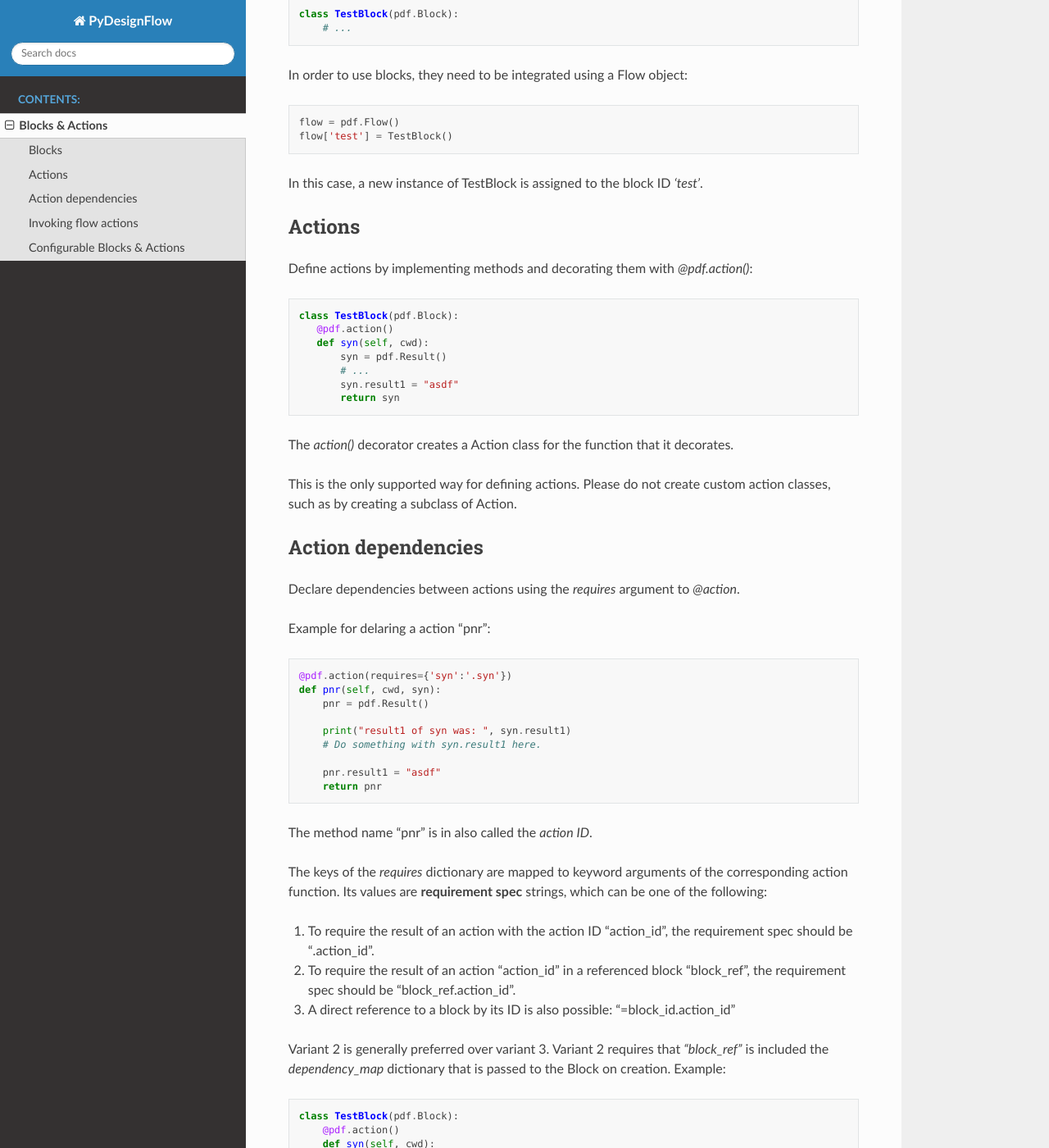
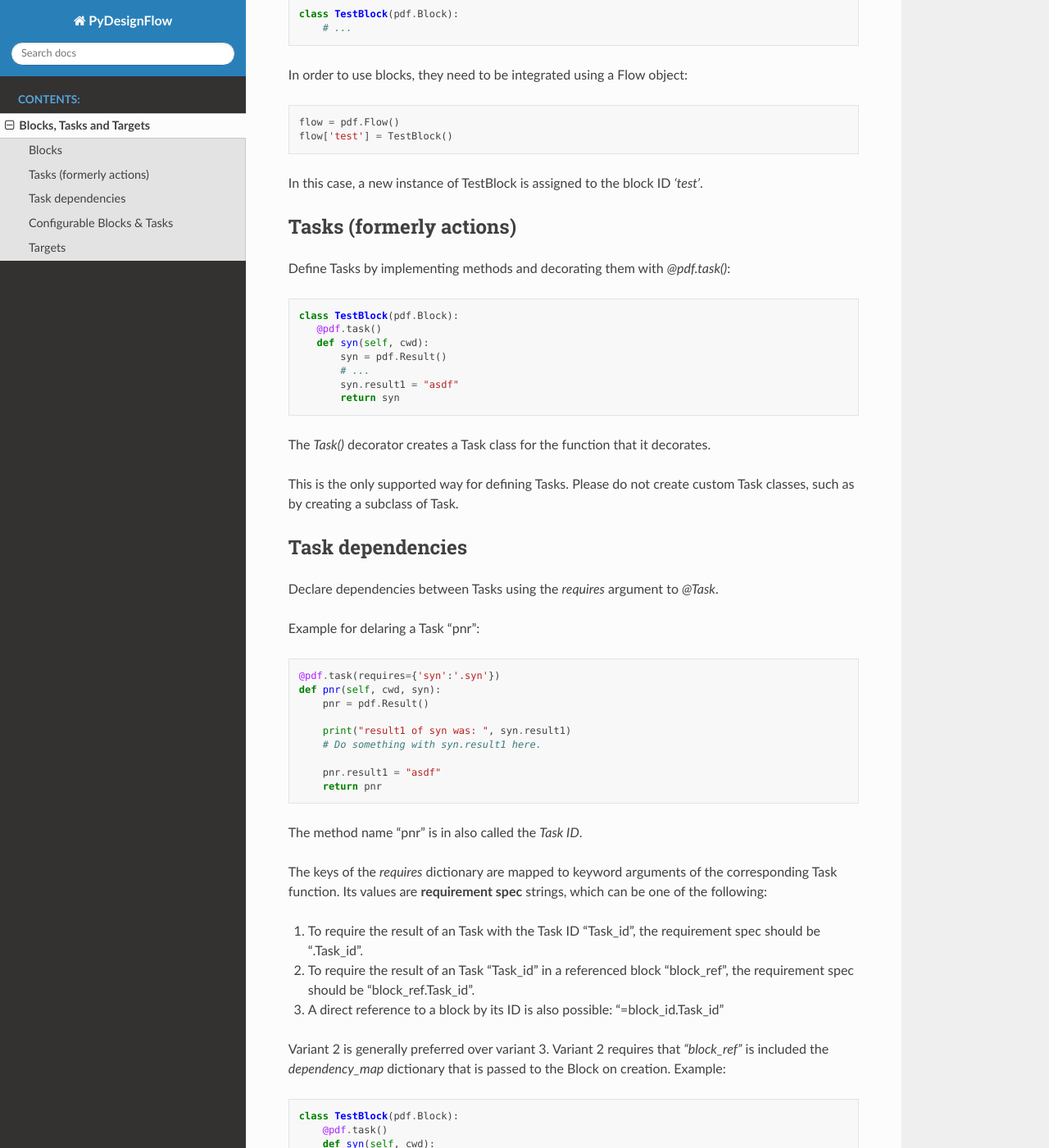
Before and after one commit to TobiasKaiser/pydesignflow, a Sphinx documentation site: the page built from docs/blocks_actions.rst, in a window 1280 px wide and 1400 px high, scrolled down 325 px. Shown: the whole window at 82% size. Built offline with Sphinx 7.4.7 and the Read the Docs theme 2.0.0, drawn with Linux system fonts in a browser that asks for light colours; some of the changed text lies outside the part shown.

Commit message:
renamed: Action -> Task, ResultId -> TargetId

```diff
--- a/docs/blocks_actions.rst
+++ b/docs/blocks_actions.rst
@@ -1,5 +1,6 @@
-Blocks & Actions
-================
+Blocks, Tasks and Targets
+=========================
+
 
 Blocks
 ------
@@ -18,31 +19,31 @@ In order to use blocks, they need to be integrated using a Flow object::
 
 In this case, a new instance of TestBlock is assigned to the block ID *'test'*.
 
-Actions
--------
+Tasks (formerly actions)
+------------------------
 
-Define actions by implementing methods and decorating them with *@pdf.action()*::
+Define Tasks by implementing methods and decorating them with *@pdf.task()*::
 
      class TestBlock(pdf.Block):
-        @pdf.action()
+        @pdf.task()
         def syn(self, cwd):
             syn = pdf.Result()
             # ...
             syn.result1 = "asdf"
             return syn
 
-The *action()* decorator creates a Action class for the function that it decorates.
+The *Task()* decorator creates a Task class for the function that it decorates.
 
-This is the only supported way for defining actions. Please do not create custom action classes, such as by creating a subclass of Action.
+This is the only supported way for defining Tasks. Please do not create custom Task classes, such as by creating a subclass of Task.
 
-Action dependencies
--------------------
+Task dependencies
+-----------------
 
-Declare dependencies between actions using the *requires* argument to *@action*.
+Declare dependencies between Tasks using the *requires* argument to *@Task*.
 
-Example for delaring a action "pnr"::
+Example for delaring a Task "pnr"::
 
-    @pdf.action(requires={'syn':'.syn'})
+    @pdf.task(requires={'syn':'.syn'})
     def pnr(self, cwd, syn):
         pnr = pdf.Result()
 
@@ -52,25 +53,25 @@ Example for delaring a action "pnr"::
         pnr.result1 = "asdf"
         return pnr
 
-The method name "pnr" is in also called the *action ID*.
+The method name "pnr" is in also called the *Task ID*.
 
-The keys of the *requires* dictionary are mapped to keyword arguments of the corresponding action function. Its values are **requirement spec** strings, which can be one of the following:
+The keys of the *requires* dictionary are mapped to keyword arguments of the corresponding Task function. Its values are **requirement spec** strings, which can be one of the following:
 
-1. To require the result of an action with the action ID "action_id", the requirement spec should be ".action_id".
-2. To require the result of an action "action_id" in a referenced block "block_ref", the requirement spec should be "block_ref.action_id".
-3. A direct reference to a block by its ID is also possible: "=block_id.action_id"
+1. To require the result of an Task with the Task ID "Task_id", the requirement spec should be ".Task_id".
+2. To require the result of an Task "Task_id" in a referenced block "block_ref", the requirement spec should be "block_ref.Task_id".
+3. A direct reference to a block by its ID is also possible: "=block_id.Task_id"
 
 Variant 2 is generally preferred over variant 3. Variant 2 requires that *"block_ref"* is included the *dependency_map* dictionary that is passed to the Block on creation. Example::
 
     class TestBlock(pdf.Block):
-        @pdf.action()
+        @pdf.task()
         def syn(self, cwd):
             syn = pdf.Result()
             syn.result1 = "asdf"
             return syn
 
     class AnotherBlock(pdf.Block):
-        @pdf.action({'syn_of_xyz':'xyz.syn'})
+        @pdf.task({'syn_of_xyz':'xyz.syn'})
         def syn(self, cwd, syn_of_xyz):
             syn = pdf.Result()
 
@@ -89,14 +90,16 @@ This layer of indirection makes it possible to swap out the subblock *xyz* of *A
 
 By using only requirement spec variants 1 and 2, block IDs can be entirely kept out of Block subclass code; only the flow declaration will need to deal with block IDs.
 
-Invoking flow actions
----------------------
+Configurable Blocks & Tasks
+---------------------------
 
-
-
-Configurable Blocks & Actions
------------------------------
-
-Actions are not configurable. If you want your block to provide multiple similar action (e. g. behavioral simulation, netlist simulation), declare them as as separate actions. Functionality shared between actions should best be encapsulated in functions or non-@action methods.
+Tasks are not configurable. If you want your block to provide multiple similar Task (e. g. behavioral simulation, netlist simulation), declare them as as separate Tasks. Functionality shared between Tasks should best be encapsulated in functions or non-@task methods.
 
 If configurable blocks are desired, this should be done at Block subclass instatiation time, i. e. during flow declaration. Once created, a Block subclass object should be considered fixed in configuration.
+
+Targets
+-------
+
+Tuples (block_id, task_id) are unique flow targets. Tasks without a block_id are not unique, as multiple block instances could exist.
+
+Building a target produces a **result**.
--- a/pydesignflow/__init__.py
+++ b/pydesignflow/__init__.py
@@ -1,4 +1,4 @@
-from .block import ResultId, Block, action
+from .block import TargetId, Block, task
 from .result import Result
 from .flow import Flow
 from .errors import FlowError, ResultRequired
```
Also changed, not shown: README.rst (+7 -4 lines), 6 other files.
